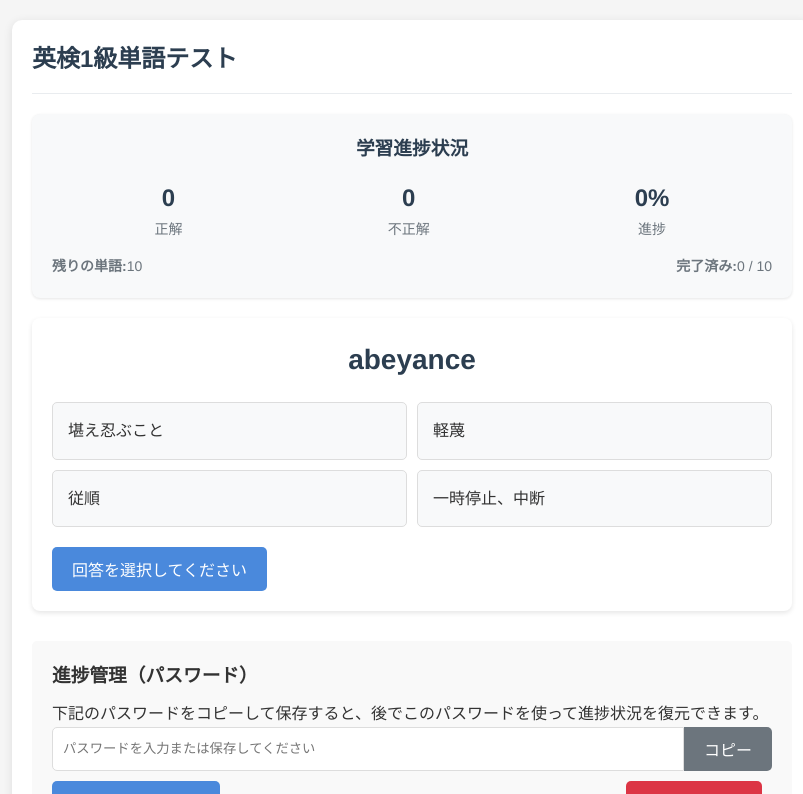
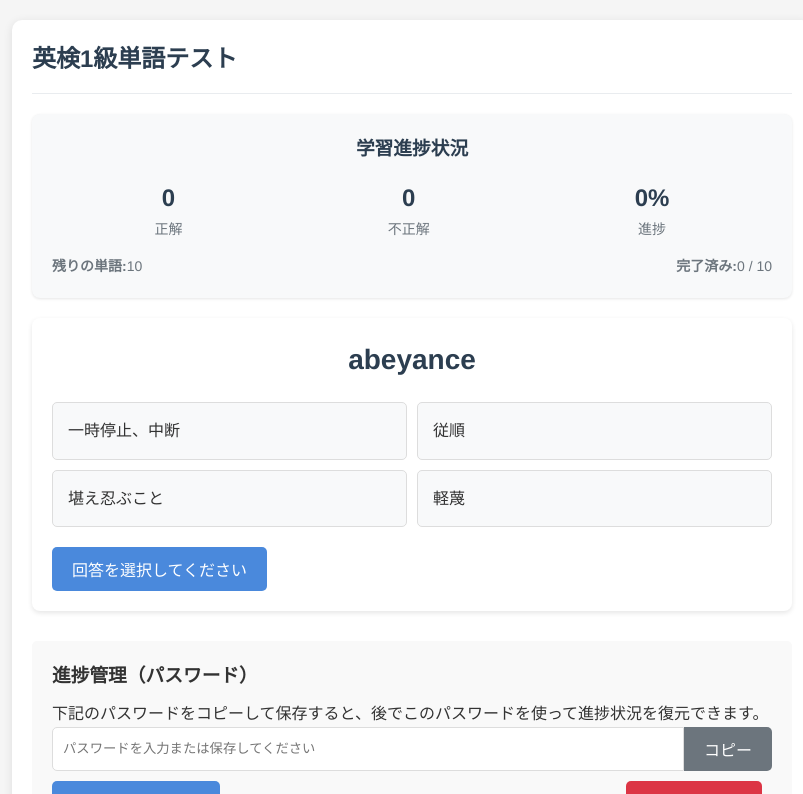
Before and after one commit to gghatano/eiken1-vocab-test, a React (Vite) app: page / in a window 1280 px wide. Shown: the top 794 px of the page, without its empty margins (228-1031 px from the left). Built offline with nearby package versions, Linux system fonts and the light colour scheme.

Commit message:
選択肢シャッフル問題の修正とGitHub Actionsによるデプロイ設定追加

```diff
--- a/src/App.js
+++ b/src/App.js
@@ -20,6 +20,8 @@ function App() {
   const [password, setPassword] = useState('');
   const [showResults, setShowResults] = useState(false);
   const [sessionCompleted, setSessionCompleted] = useState(false);
+  // 各単語の選択肢をシャッフルした状態を保持する新たなステート
+  const [sessionOptions, setSessionOptions] = useState([]);
 
   // 初期化時にセッションの単語を選択
   useEffect(() => {
@@ -59,7 +61,13 @@ function App() {
       ];
     }
 
+    // セッション開始時に各単語の選択肢をシャッフルし、その状態を保持する
+    const shuffledOptionsArray = sessionWords.map(word => {
+      return [...word.options].sort(() => Math.random() - 0.5);
+    });
+
     setCurrentSessionWords(sessionWords);
+    setSessionOptions(shuffledOptionsArray);
     setCurrentWordIndex(0);
     setSelectedOption(null);
     setIsAnswered(false);
@@ -70,8 +78,8 @@ function App() {
   // 現在の単語情報を取得
   const currentWord = currentSessionWords[currentWordIndex] || vocabularyData[0];
 
-  // 選択肢をシャッフル
-  const shuffledOptions = [...currentWord.options].sort(() => Math.random() - 0.5);
+  // シャッフル済みの選択肢を使用
+  const currentOptions = sessionOptions[currentWordIndex] || [];
 
   // 選択肢がクリックされたときの処理
   const handleOptionClick = (option) => {
@@ -128,6 +136,10 @@ function App() {
       setWrongCount(TOTAL_WORDS - correct);
 
       localStorage.setItem('vocabPassword', password);
+
+      // パスワード適用後も現在のセッションの選択肢の順序は維持する
+      // 新しいセッションを開始しない
+
       return true;
     } catch (error) {
       return false;
@@ -169,7 +181,7 @@ function App() {
         <>
           <WordCard
             word={currentWord.word}
-            options={shuffledOptions}
+            options={currentOptions}
             selectedOption={selectedOption}
             isAnswered={isAnswered}
             correctMeaning={currentWord.meaning}
```
